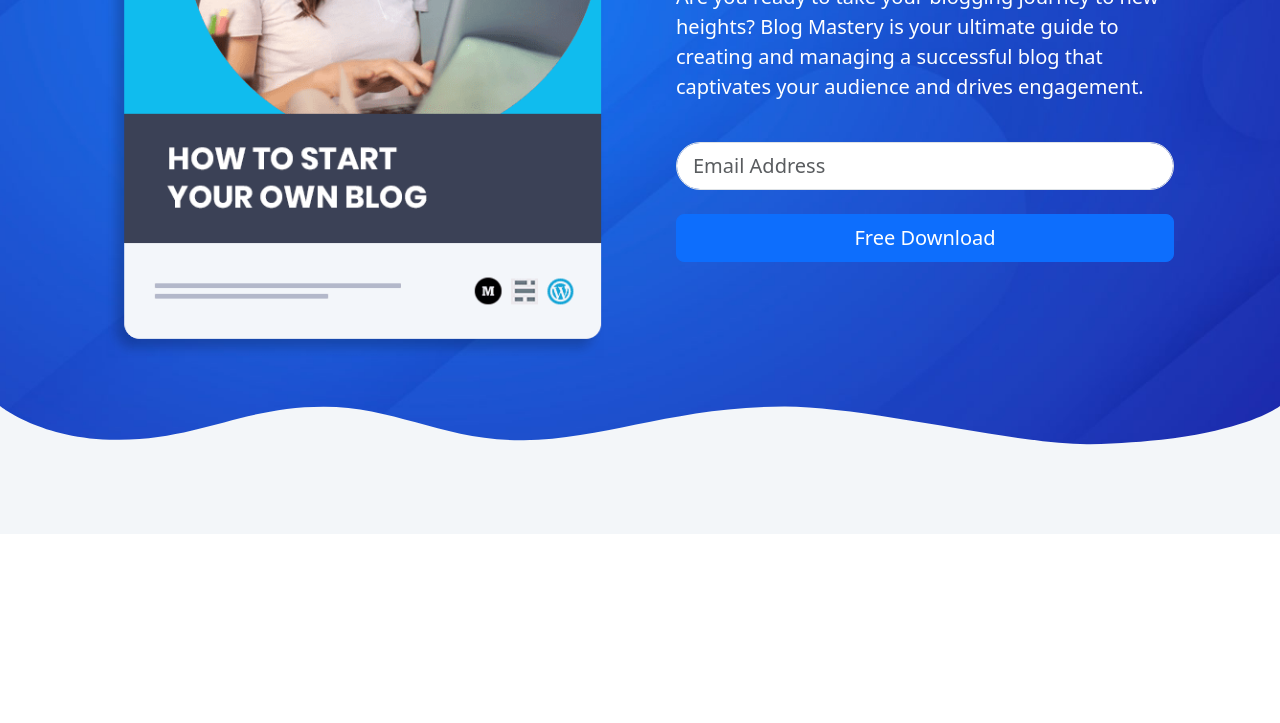
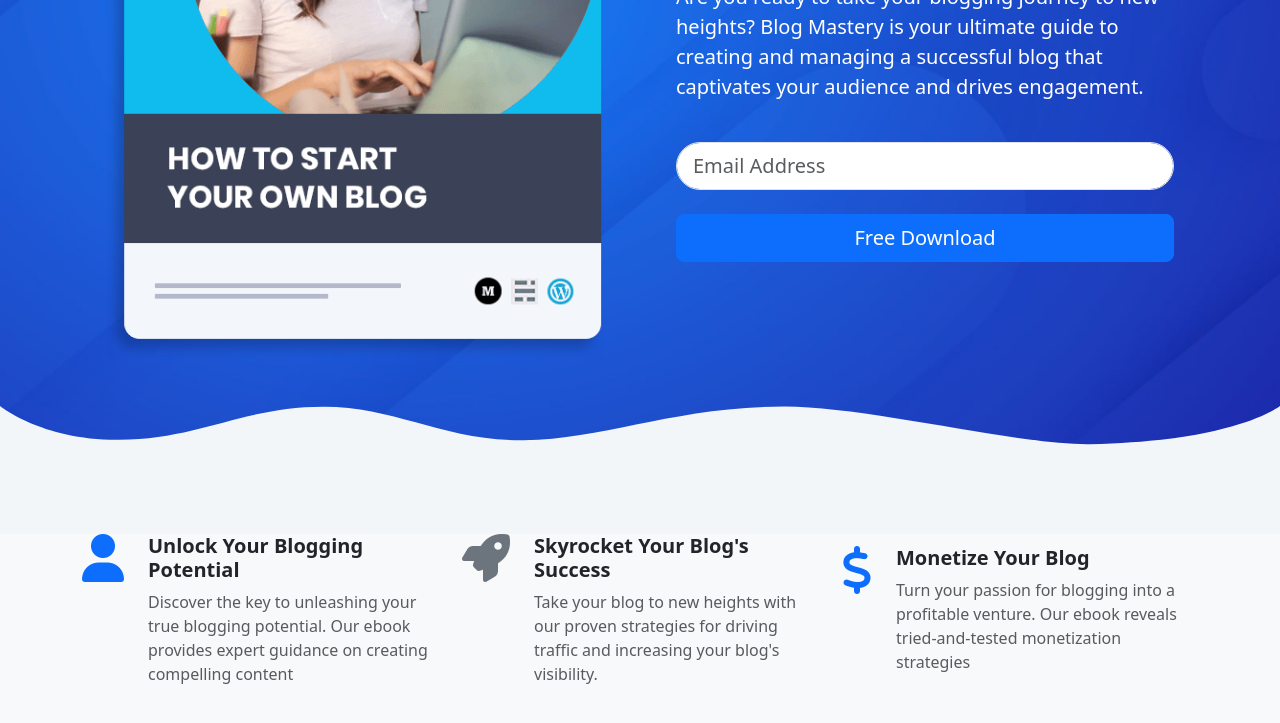
Before and after one commit to elvan/publisher-website-html-css-bootstrap-5, a website: page index.html in a window 1280 px wide. Shown: the part 323-1046 px from the top of the page. Before the commit the page ends 857 px from the top, so only its background shows below. Drawn offline with nearby package versions, Linux system fonts and the light colour scheme; files that its build step writes are made by us from their sources.

Commit message:
icon section

```diff
--- a/index.html
+++ b/index.html
@@ -110,6 +110,46 @@
       </svg>
     </header>
 
+    <!-- Icons -->
+    <section class="icons bg-light pb-5">
+      <div class="container-xl">
+        <div class="row hstack g-4">
+          <div class="col-md-4 d-flex gap-4">
+            <i class="fas fa-user fa-3x text-primary"></i>
+            <div>
+              <h5 class="fw-bold">Unlock Your Blogging Potential</h5>
+              <p class="text-muted">
+                Discover the key to unleashing your true blogging potential. Our ebook provides
+                expert guidance on creating compelling content
+              </p>
+            </div>
+          </div>
+
+          <div class="col-md-4 d-flex gap-4">
+            <i class="fas fa-rocket fa-3x text-secondary"></i>
+            <div>
+              <h5 class="fw-bold">Skyrocket Your Blog's Success</h5>
+              <p class="text-muted">
+                Take your blog to new heights with our proven strategies for driving traffic and
+                increasing your blog's visibility.
+              </p>
+            </div>
+          </div>
+
+          <div class="col-md-4 d-flex gap-4">
+            <i class="fas fa-dollar fa-3x text-primary"></i>
+            <div>
+              <h5 class="fw-bold">Monetize Your Blog</h5>
+              <p class="text-muted">
+                Turn your passion for blogging into a profitable venture. Our ebook reveals
+                tried-and-tested monetization strategies
+              </p>
+            </div>
+          </div>
+        </div>
+      </div>
+    </section>
+
     <script
       src="https://cdn.jsdelivr.net/npm/bootstrap@5.3.2/dist/js/bootstrap.bundle.min.js"
       integrity="sha384-C6RzsynM9kWDrMNeT87bh95OGNyZPhcTNXj1NW7RuBCsyN/o0jlpcV8Qyq46cDfL"
```
